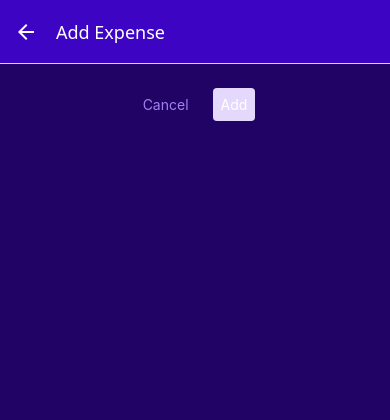
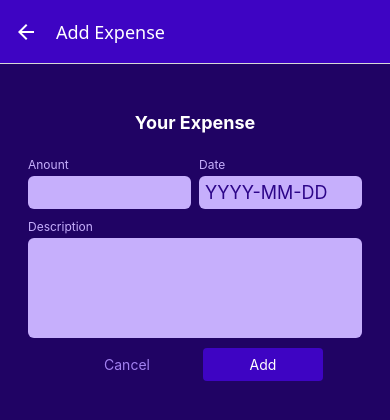
Before and after one commit to mohitcnsia/apprec8, a React Native app: screen /ManageExpenses in a window 390 px wide. Shown: the top 420 px of the page. Built offline with nearby package versions, Linux system fonts and the light colour scheme.

Commit message:
Adds custom Expense input form

```diff
--- /dev/null
+++ b/components/ManageExpenses/ExpenseForm.js
@@ -0,0 +1,60 @@
+import { StyleSheet, Text, View } from "react-native";
+import React from "react";
+import Input from "./Input";
+import { Colors } from "../../config/colors";
+
+const ExpenseForm = () => {
+  function amountChangedHandler() {}
+
+  return (
+    <View>
+      <Text style={styles.title}>Your Expense</Text>
+      <View style={styles.inputRow}>
+        <Input
+          style={styles.rowInput}
+          label="Anount"
+          textInputConfig={{
+            keyboardType: "decimal-pad",
+            onChangeText: amountChangedHandler,
+          }}
+        />
+        <Input
+          style={styles.rowInput}
+          label="Date"
+          textInputConfig={{
+            placeholder: "YYYY-MM-DD",
+            maxLength: 10,
+            onChangeText: () => {},
+          }}
+        />
+      </View>
+
+      <Input
+        label="Description"
+        textInputConfig={{
+          autoCapitalize: "sentences",
+          multiline: true,
+        }}
+      />
+    </View>
+  );
+};
+
+export default ExpenseForm;
+
+const styles = StyleSheet.create({
+  inputRow: {
+    flexDirection: "row",
+    justifyContent: "space-between",
+  },
+  rowInput: {
+    flex: 1,
+  },
+  title: {
+    fontSize: 18,
+    fontWeight: "bold",
+    color: "white",
+    marginVertical: 24,
+    textAlign: "center",
+  },
+});
--- /dev/null
+++ b/components/ManageExpenses/Input.js
@@ -0,0 +1,42 @@
+import { StyleSheet, Text, TextInput, View } from "react-native";
+import React from "react";
+import { Colors } from "../../config/colors";
+
+const Input = ({ label, style, textInputConfig }) => {
+  const inputStyles = [styles.input];
+  if (textInputConfig && textInputConfig.multiline) {
+    inputStyles.push(styles.inputMultiline);
+  }
+
+  return (
+    <View style={[styles.inputContainer, style]}>
+      <Text style={styles.label}>{label}</Text>
+      <TextInput style={inputStyles} {...textInputConfig} />
+    </View>
+  );
+};
+
+export default Input;
+
+const styles = StyleSheet.create({
+  inputContainer: {
+    marginHorizontal: 4,
+  },
+  label: {
+    fontSize: 12,
+    color: Colors.primary100,
+    marginBottom: 4,
+  },
+  input: {
+    backgroundColor: Colors.primary100,
+    color: Colors.primary700,
+    padding: 6,
+    borderRadius: 6,
+    fontSize: 18,
+    marginBottom: 10,
+  },
+  inputMultiline: {
+    minHeight: 100,
+    textAlignVertical: "top",
+  },
+});
--- a/components/ui/Button.js
+++ b/components/ui/Button.js
@@ -24,7 +24,7 @@
   button: {
     borderRadius: 4,
     padding: 8,
-    backgroundColor: Colors.primary50,
+    backgroundColor: Colors.primary500,
   },
   flat: {
     backgroundColor: "transparent",
--- a/screens/ManageExpenses.js
+++ b/screens/ManageExpenses.js
@@ -1,12 +1,13 @@
 import { useContext, useLayoutEffect } from "react";
 import { StyleSheet, View } from "react-native";
-import { Text } from "react-native";
+
+import Button from "../components/ui/Button";
+import IconButton from "../components/ui/IconButton";
+import { ExpensesContext } from "../store/expenses-context";
 import { Colors } from "../config/colors";
-import IconButton from "../components/ui/IconButton";
-import Button from "../components/ui/Button.js";
-import { ExpensesContext } from "../store/expenses-context.js";
+import ExpenseForm from "../components/ManageExpenses/ExpenseForm";
 
-function ManageExpenses({ route, navigation }) {
+function ManageExpense({ route, navigation }) {
   const expensesCtx = useContext(ExpensesContext);
 
   const editedExpenseId = route.params?.expenseId;
@@ -22,21 +23,23 @@
     expensesCtx.deleteExpense(editedExpenseId);
     navigation.goBack();
   }
+
   function cancelHandler() {
     navigation.goBack();
   }
+
   function confirmHandler() {
     if (isEditing) {
       expensesCtx.updateExpense(editedExpenseId, {
-        description: "Test !!!!",
+        description: "Test!!!!",
         amount: 29.99,
-        date: new Date("2025-03-17"),
+        date: new Date("2022-05-20"),
       });
     } else {
       expensesCtx.addExpense({
-        description: "Added Test Item",
-        amount: 29.99,
-        date: new Date("2025-03-17"),
+        description: "Test",
+        amount: 19.99,
+        date: new Date("2022-05-19"),
       });
     }
     navigation.goBack();
@@ -44,7 +47,8 @@
 
   return (
     <View style={styles.container}>
-      <View style={styles.buttonContainer}>
+      <ExpenseForm />
+      <View style={styles.buttons}>
         <Button style={styles.button} mode="flat" onPress={cancelHandler}>
           Cancel
         </Button>
@@ -56,7 +60,7 @@
         <View style={styles.deleteContainer}>
           <IconButton
             icon="trash"
-            color={Colors.error500}
+            color={GlobalStyles.colors.error500}
             size={36}
             onPress={deleteExpenseHandler}
           />
@@ -66,13 +70,22 @@
   );
 }
 
-export default ManageExpenses;
+export default ManageExpense;
 
 const styles = StyleSheet.create({
   container: {
     flex: 1,
     padding: 24,
     backgroundColor: Colors.primary800,
+  },
+  buttons: {
+    flexDirection: "row",
+    justifyContent: "center",
+    alignItems: "center",
+  },
+  button: {
+    minWidth: 120,
+    marginHorizontal: 8,
   },
   deleteContainer: {
     marginTop: 16,
@@ -81,11 +94,4 @@
     borderTopColor: Colors.primary200,
     alignItems: "center",
   },
-  button: {
-    marginHorizontal: 8,
-  },
-  buttonContainer: {
-    flexDirection: "row",
-    justifyContent: "center",
-  },
 });
```
